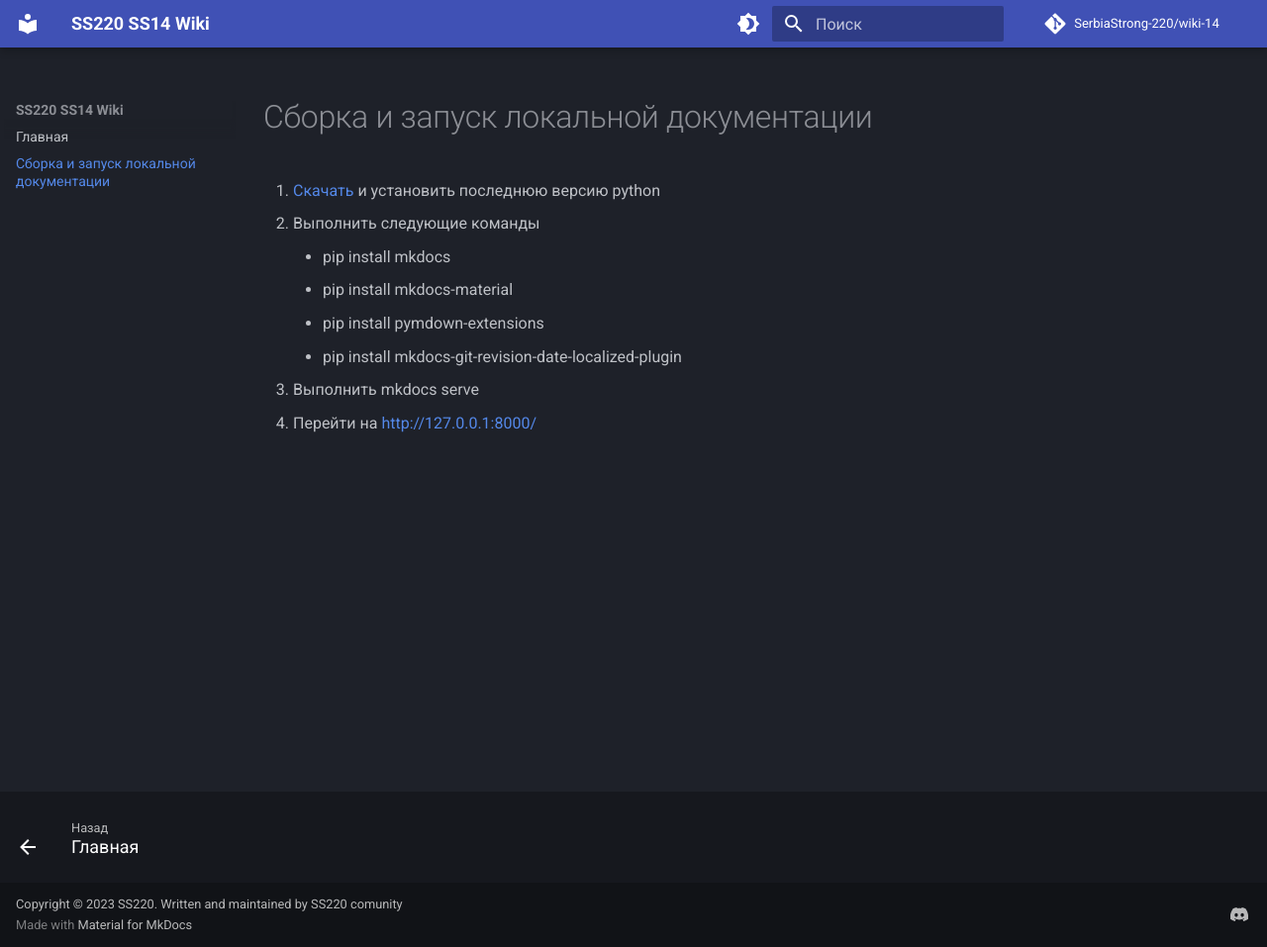
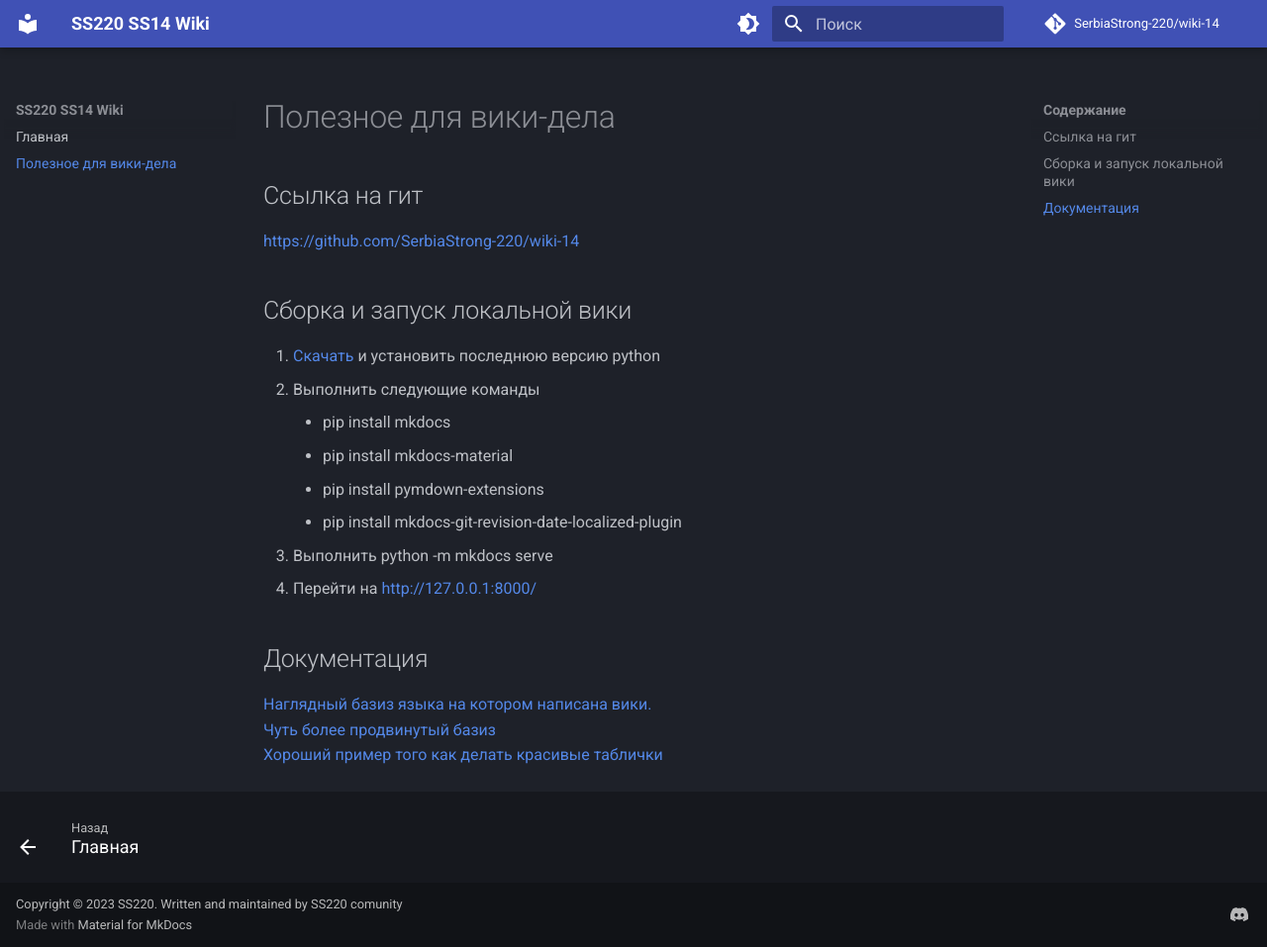
Before and after one commit to SerbiaStrong-220/wiki-14, an MkDocs documentation site: the page built from docs/localhost.md, in a window 1280 px wide and 957 px high. Shown: the whole window at 99% size. Built offline with MkDocs 1.6.1 and Material for MkDocs 9.7.7, drawn with Linux system fonts in a browser that asks for light colours; comment, search, counter and statistics services are not loaded.

Commit message:
Add info (#4)
* addInfo

* addInfo2

```diff
--- a/docs/localhost.md
+++ b/docs/localhost.md
@@ -1,4 +1,10 @@
-# Сборка и запуск локальной документации
+# Полезное для вики-дела
+
+## Ссылка на гит
+
+[https://github.com/SerbiaStrong-220/wiki-14](https://github.com/SerbiaStrong-220/wiki-14)
+
+## Сборка и запуск локальной вики
 
 1. [Скачать](https://www.python.org/downloads/) и установить последнюю версию python
 1. Выполнить следующие команды
@@ -6,5 +12,11 @@
     - pip install mkdocs-material
     - pip install pymdown-extensions
     - pip install mkdocs-git-revision-date-localized-plugin
-1. Выполнить mkdocs serve
+1. Выполнить python -m mkdocs serve
 1. Перейти на [http://127.0.0.1:8000/](http://127.0.0.1:8000/)
+
+## Документация
+
+[Наглядный базиз языка на котором написана вики.](https://markdown-it.github.io/) </br>
+[Чуть более продвинутый базиз](https://www.markdownguide.org/basic-syntax/) </br>
+[Хороший пример того как делать красивые таблички](https://stackoverflow.com/questions/26197579/set-background-color-for-specific-cell-in-markdown-table)
```
